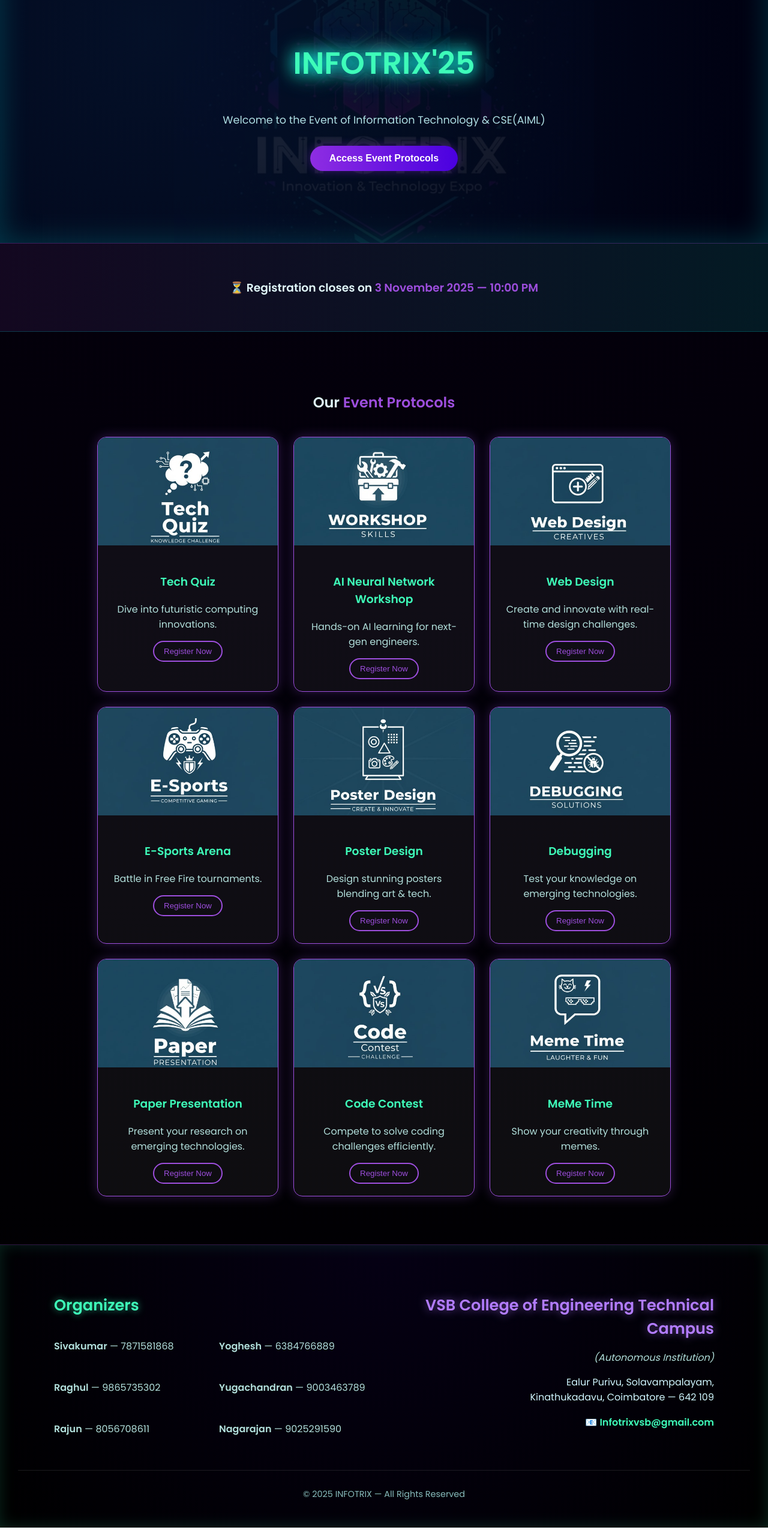
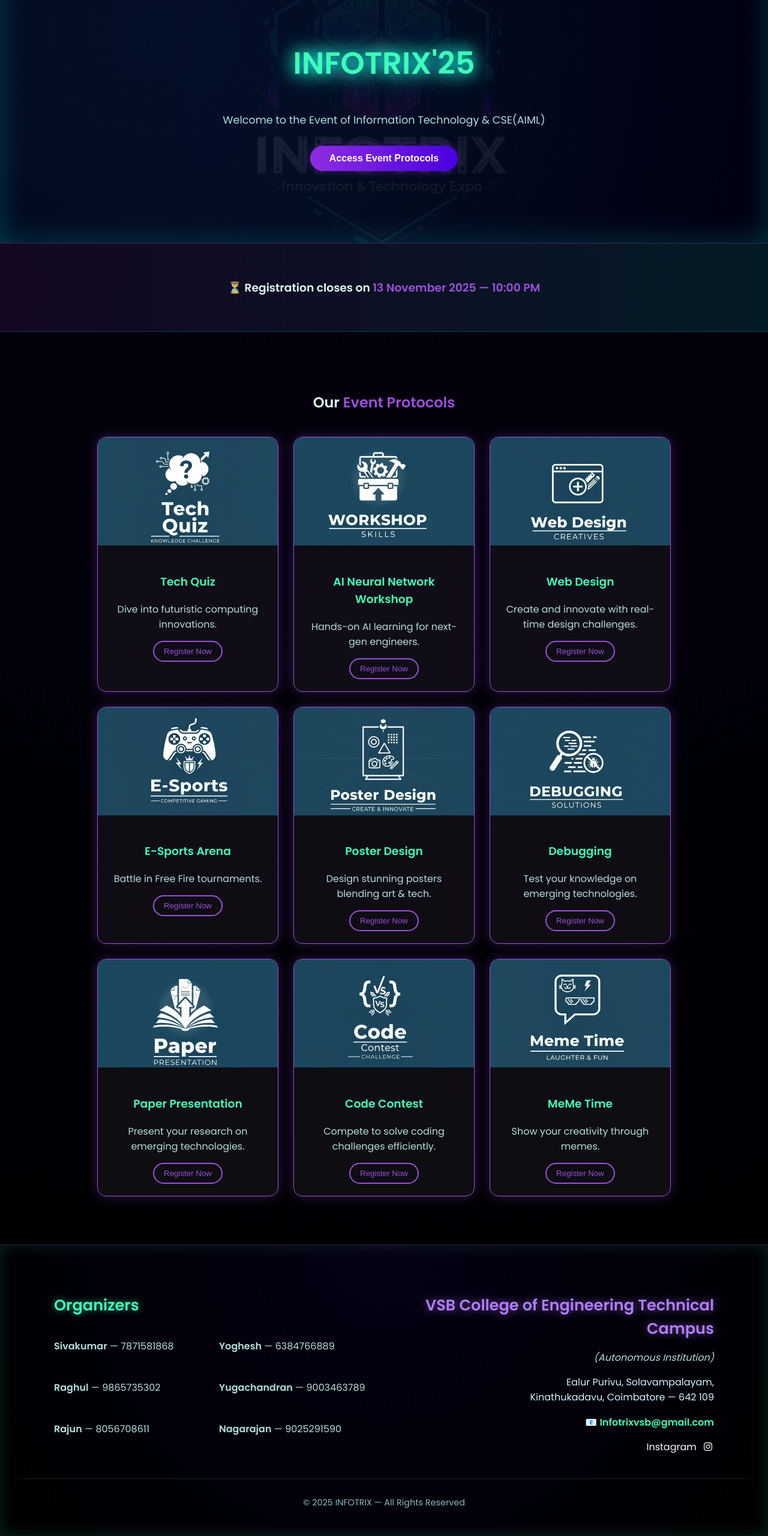
Before and after one commit to varun-program/infotrix25-system, a plain HTML site: page index.html in a window 1280 px wide. Shown: the part 226-2786 px from the top of the page at 60% size. Drawn offline with Linux system fonts and the light colour scheme.

Commit message:
Update index.html

```diff
--- a/index.html
+++ b/index.html
@@ -5,6 +5,7 @@
   <meta name="viewport" content="width=device-width, initial-scale=1.0" />
   <title>INFOTRIX'25 — VSB College of Engineering Technical Campus</title>
   <link href="https://fonts.googleapis.com/css2?family=Poppins:wght@400;600&display=swap" rel="stylesheet">
+  <link rel="stylesheet" href="https://cdnjs.cloudflare.com/ajax/libs/font-awesome/7.0.1/css/all.min.css" integrity="sha512-2SwdPD6INVrV/lHTZbO2nodKhrnDdJK9/kg2XD1r9uGqPo1cUbujc+IYdlYdEErWNu69gVcYgdxlmVmzTWnetw==" crossorigin="anonymous" referrerpolicy="no-referrer" />
   <link rel="stylesheet" href="style.css" />
 </head>
 <body>
@@ -28,7 +29,7 @@
 
   <!-- Countdown -->
   <section class="deadline">
-    <h3>⏳ Registration closes on <span>3 November 2025 — 10:00 PM</span></h3>
+    <h3>⏳ Registration closes on <span>13 November 2025 — 10:00 PM</span></h3>
     <p id="countdown"></p>
   </section>
 
@@ -44,7 +45,7 @@
       <h3>Register for <span id="selectedEvent">—</span></h3>
       <form id="regForm">
         <label>Team Name</label>
-        <input id="teamName" type="text" placeholder="Team name (optional)" />
+        <input id="teamName" type="text" placeholder="Team name (required)" />
 
         <label>Members</label>
         <input id="m1" type="text" placeholder="Member 1 (required)" required />
@@ -92,6 +93,11 @@
       <p class="email">
         📧 <a href="mailto:Infotrixvsb@gmail.com">Infotrixvsb@gmail.com</a>
       </p>
+      <a href="https://www.instagram.com/infotrix_vsb/" target="_blank"
+   style="text-decoration: none; color: white;">
+  Instagram
+  <i class="fa-brands fa-instagram" style="color: white; margin-left: 5px;"></i>
+  </a>
     </div>
   </div>
   <div class="footer-bottom">
```
